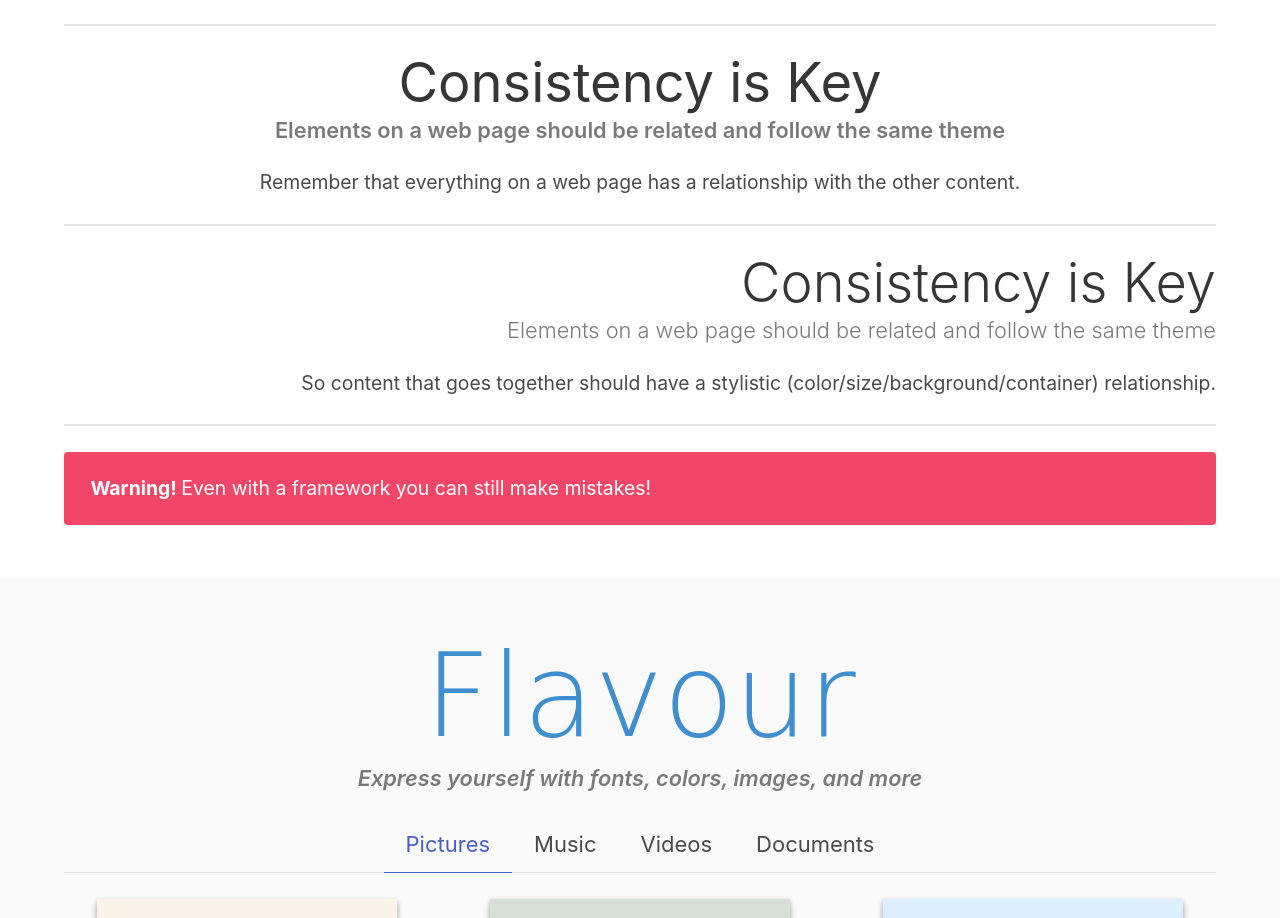
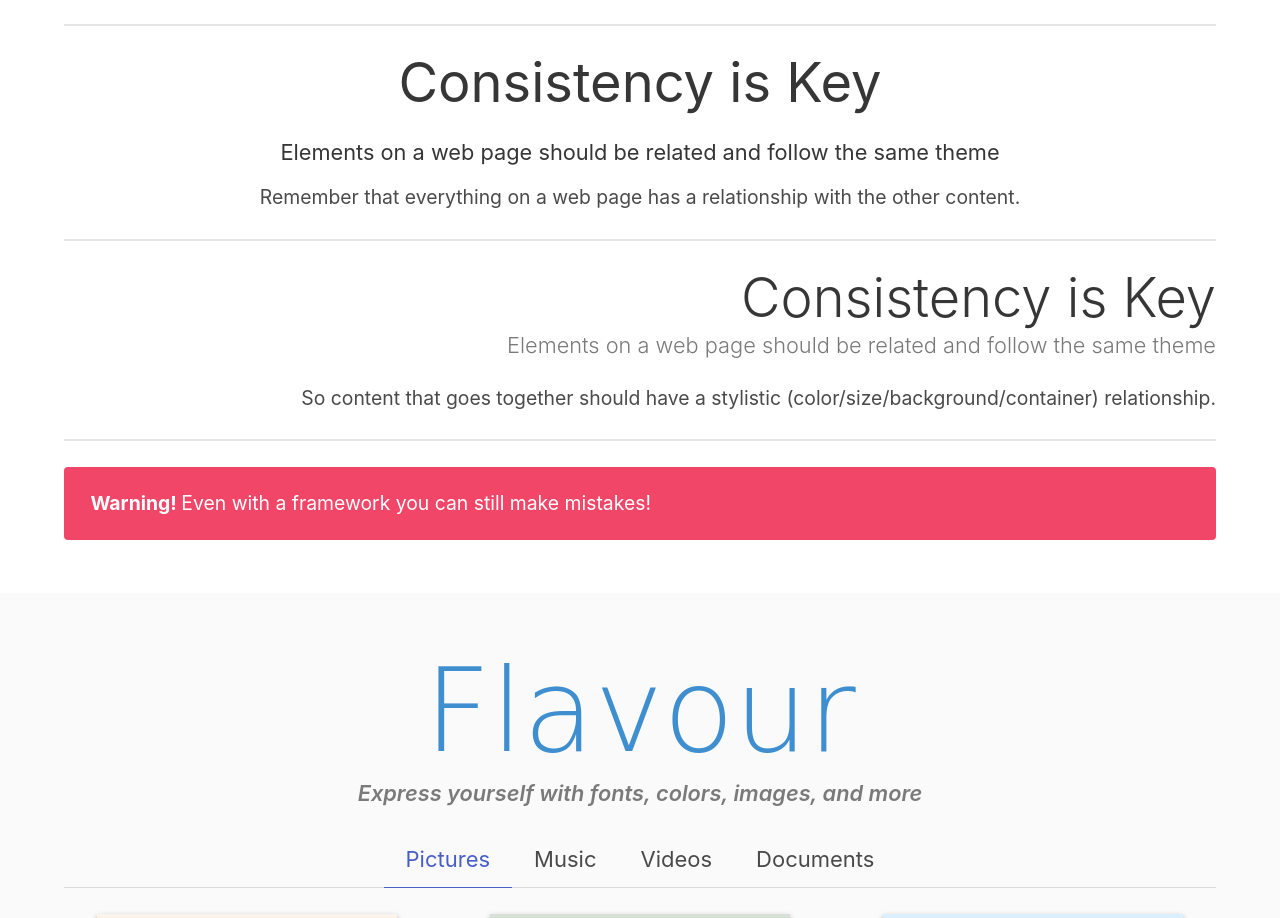
Before and after one commit to jdmar3-comp426/a02-johnszhu-comp, a website: page index.html in a window 1280 px wide. Shown: the part 1716-2634 px from the top of the page. Drawn offline with nearby package versions, Linux system fonts and the light colour scheme; a web font is replaced by a local one.

Commit message:
fixed text weight normal

```diff
--- a/index.html
+++ b/index.html
@@ -66,7 +66,7 @@
         <hr>
         <div class="content has-text-centered">
             <h1 class="title has-text-weight-normal">Consistency is Key</h1>
-            <h5 class="subtitle has-text-grey">Elements on a web page should be related and follow the same theme</h5>
+            <h5 class=" has-text-weight-normal">Elements on a web page should be related and follow the same theme</h5>
             <p>
 	    	Remember that everything on a web page has a relationship with the other content.
 	    </p>
```
